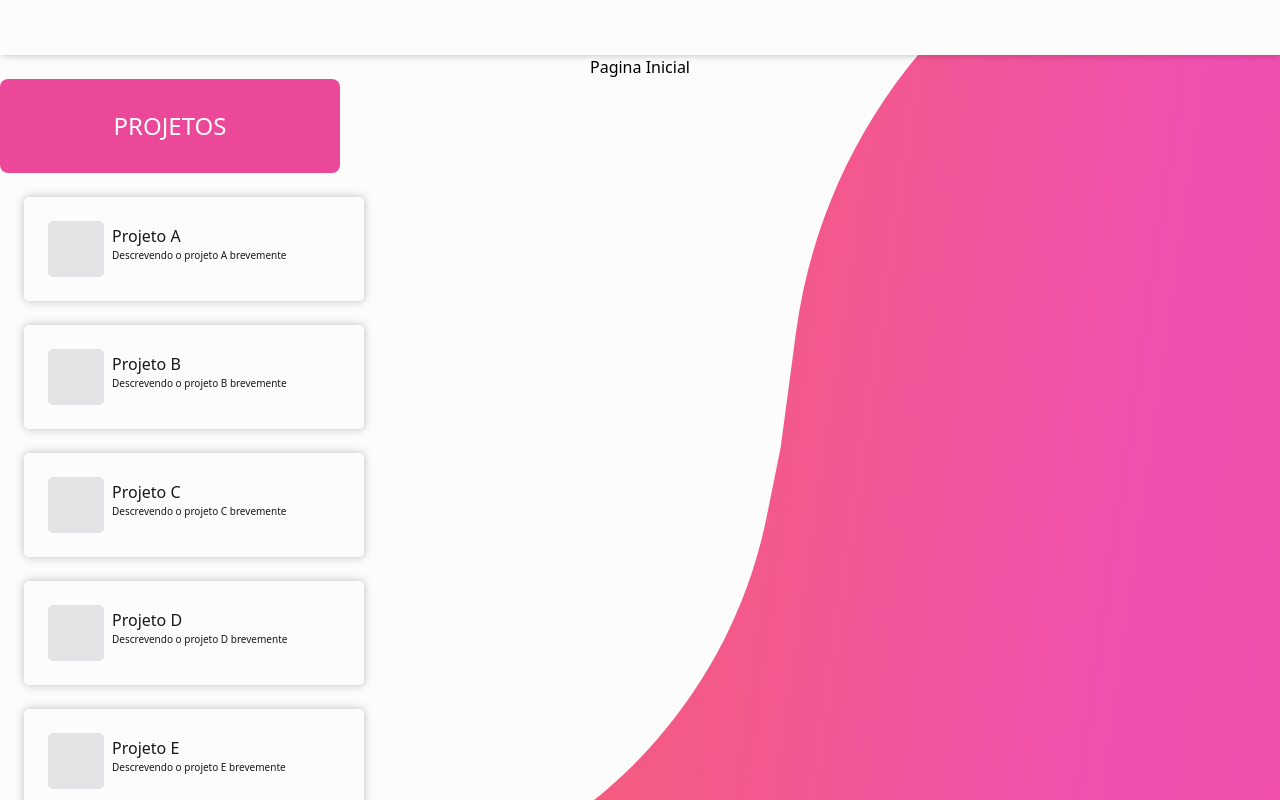
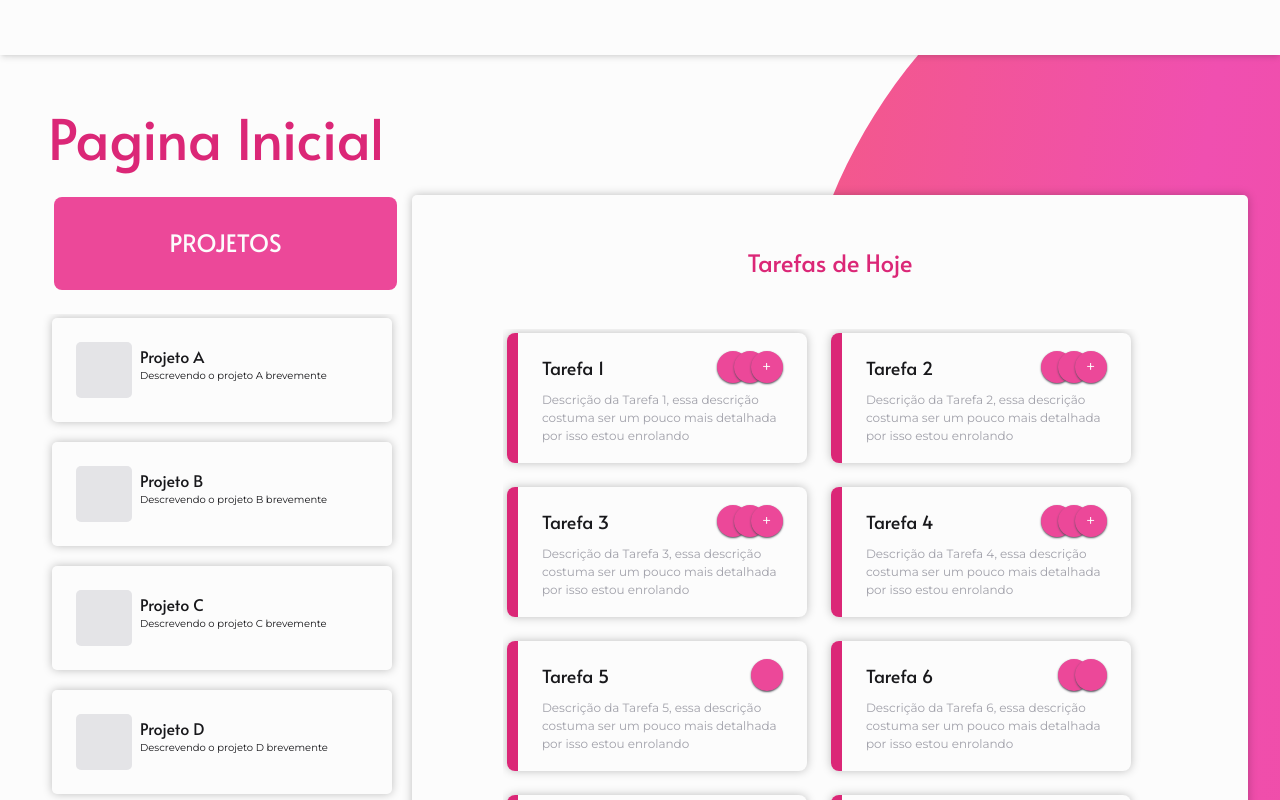
Before and after one commit to Jonatass06/gerenciador, a Next.js app: page / in a window 1280 px wide. Built offline with nearby package versions, Linux system fonts and the light colour scheme.

Commit message:
Finalização da Pagina Inicial

```diff
--- /dev/null
+++ b/components/Fotos.jsx
@@ -0,0 +1,25 @@
+export default function Fotos(props) {
+    const estilo = " ml-[-15px] rounded-full w-8 h-8 bg-pink-500 text-white overflow-clip flex shadow-sm shadow-zinc-600 items-center justify-center"
+
+    return (
+        <div className="flex relativ justify-end ml-[15px]">
+            {
+
+                props.fotos.map(foto => {
+                    if (props.fotos.indexOf(foto) < props.max) {
+                        if (foto.foto == "") {
+                            return <div key={props.fotos.indexOf(foto)} className={estilo} title={foto.nome}></div>
+                        }
+                        return <div key={props.fotos.indexOf(foto)} className={estilo} title={foto.nome}><img src={foto.foto} className="w-max h-max" /></div>
+                    }
+                    if (props.fotos.indexOf(foto) == props.max) {
+                        if (foto.foto == "") {
+                            return <div key={props.fotos.length - 1} className={estilo} title="Mais"> + </div>
+                        }
+                        return <div key={props.fotos.length - 1} className={estilo} title="Mais"> + </div>
+                    }
+                })
+            }
+        </div>
+    )
+}
--- a/components/Grafico.jsx
+++ b/components/Grafico.jsx
@@ -4,10 +4,12 @@ export default function Grafico({ porcentagem }) {
         transform: "rotate(-"+ (180-((porcentagem/100)*180))+"deg)"
     }
     return (
-        <div className="relative flex justify-center h-[150px] w-full">
+        <div className="relative flex justify-center h-[130px] w-full">
             <div className="flex justify-center w-full">
                 <div className="w-min h-[77px] flex overflow-clip absolute">
-                    <div className="w-[155px] h-[155px] border-[15px] rounded-full border-zinc-200 flex items-start p-6 justify-center ">{porcentagem}%</div>
+                    <div className="w-[155px] h-[155px] border-[15px] rounded-full border-zinc-200 flex items-start p-6 justify-center ">
+                        {porcentagem}%
+                    </div>
                 </div>
                 <div className="h-[77px] overflow-x-clip overflow-y-clip absolute flex justify-center">
                     <div className="h-[155px] flex items-start justify-center" style={transform}>
--- a/components/Header.jsx
+++ b/components/Header.jsx
@@ -1,5 +1,6 @@
-export default function Header(){
+export default function Header({setPrimary, setSecondary}){
     return(
-        <header className='w-full bg-white h-[55px] shadow-md'></header>
+        <header className='w-full bg-white h-[55px] shadow-md'>
+        </header>
     )
 }
--- a/components/Projeto.jsx
+++ b/components/Projeto.jsx
@@ -1,29 +1,27 @@
 import { useState } from "react"
 import Grafico from "./Grafico"
-import Grupos from "./Grupos"
+import Grupos from "./Fotos"
 
 export default function Projeto(props){
     const [emCima, setEmCima] = useState(false);
 
     return (
-        <div className="flex flex-col p-6 shadow-pre bg-white m-6 rounded-[5px] w-[340px]"
+        <div className="flex flex-col p-6 shadow-pre m-5 mt-1 bg-white rounded-[5px] w-[340px] "
         onMouseEnter={() =>{setEmCima(true)}} onMouseLeave={() =>{setEmCima(false)}} >
             <div className="flex gap-2 flex-1 items-center">
                 <div className="bg-zinc-200 h-14 w-14 rounded-[5px]"></div>
                 <div className="h-14 flex flex-col justify-center gap-3">
-                    <h6 className="text-[16px] text-zinc-900 h-min leading-[0px]">{props.nome}</h6>
+                    <h6 className="text-[16px] text-zinc-900 h-min leading-[0px] font-alata">{props.nome}</h6>
                     <p className="text-[10px] text-zinc-900">{props.descricao}</p>
                 </div>
             </div>
             {
                 emCima &&
-                <div className="flex flex-col justify-center items-center w-full gap-6">
-                <Grupos grupos={props.grupos}></Grupos>
+                <div className="flex flex-col justify-center items-center w-full gap-6 pt-12">
+                <Grupos fotos={props.grupos} max={4}></Grupos>
                 <Grafico porcentagem={props.porcentagem}></Grafico>
             </div>
             }
-
-
         </div>
     )
 }
--- /dev/null
+++ b/components/SVGPaginaInicial.jsx
@@ -0,0 +1,23 @@
+import { useState } from "react";
+
+export default function SVGPaginaInicial(){
+    const [primary, setPrimary] = useState("#EF4996");
+    const [secondary, setSecondary] = useState("#FE7A08");
+    return (
+        <svg xmlns="http://www.w3.org/2000/svg" width="1900" height="930" viewBox="0 0 1900 930" fill="none" className='fixed z-[998]'>
+        <path d="M1279.23 -532.274L1899.12 51.0295L1844.44 316.431C1834.84 363.028 1820.63 408.557 1802.03 452.347L1734.52
+        611.264C1709.8 669.473 1664.73 716.69 1607.73 744.099C1547.17 773.223 1500.21 824.639 1476.69 887.59L1440.49 984.467C1414.26
+        1054.66 1364.36 1113.51 1299.4 1150.87C1260.33 1173.34 1226.41 1203.76 1199.84 1240.17L811.38 1772.47L434.952 1597.72C258.302
+        1515.71 109.444 1383.9 6.6538 1218.48L-108.14 1033.74L98.4043 1054.87C181.924 1063.42 264.253 1030.04 318.246 965.751C344.915
+        933.997 378.97 909.272 417.422 893.746L471.486 871.917C623.399 810.579 734.331 677.018 766.744 516.427L780.65 447.53L795.943
+        332.823C815.241 188.066 891.691 57.0618 1008.23 -30.9492C1094.98 -96.4621 1160.21 -186.364 1195.58 -289.155L1279.23 -532.274Z" fill="url(#paint0_linear_1020_10332)" />
+        <defs>
+          <linearGradient id="paint0_linear_1020_10332" x1="2038.26" y1="197.085" x2="-662.773" y2="-191.676" gradientUnits="userSpaceOnUse">
+            <stop offset="0.0208333" stopColor={primary} />
+            <stop offset="0.304639" stopColor="#F04FB0" />
+            <stop offset="0.947917" stopColor={secondary} />
+          </linearGradient>
+        </defs>
+      </svg>
+    )
+}
--- a/components/Tarefa.jsx
+++ b/components/Tarefa.jsx
@@ -0,0 +1,16 @@
+import Usuarios from "./Fotos";
+
+export default function Tarefa(props) {
+    return (
+        <div className=" shadow-pre bg-white rounded-[8px] overflow-clip flex relative h-[130px] w-[300px]">
+            <div className="bg-pink-600 h-full w-3"></div>
+            <div className="w-full flex  flex-col px-6 justify-center items-center]">
+                <div className="flex w-full  justify-end items-center">
+                    <h6 className="text-[18px] text-zinc-900 w-full font-alata ">{props.nome}</h6>
+                    <Usuarios fotos={props.usuarios} max={2}></Usuarios>
+                </div>
+                <p className="mt-2 text-[12px] text-zinc-400">{props.descricao}</p>
+            </div>
+        </div>
+    )
+}
--- a/data/projetos.js
+++ b/data/projetos.js
@@ -1,41 +1,92 @@
 const projetos = [
-
   {
-        nome:"Projeto A",
-        descricao:"Descrevendo o projeto A brevemente",
+    nome: "Projeto A",
+    descricao: "Descrevendo o projeto A brevemente",
     porcentagem: 100,
-        grupos: ["Grupo 1", "Grupo 2", "Grupo 3", "Grupo 4"]
-    },{
-        nome:"Projeto B",
-        descricao:"Descrevendo o projeto B brevemente",
+    grupos: [
+      { nome: "Grupo 1", foto: "" },
+      { nome: "Grupo 2", foto: "" },
+      { nome: "Grupo 3", foto: "" },
+      { nome: "Grupo 4", foto: "" },
+    ],
+  },
+  {
+    nome: "Projeto B",
+    descricao: "Descrevendo o projeto B brevemente",
     porcentagem: 88,
-        grupos: ["Grupo 1", "Grupo 2", "Grupo 3", "Grupo 4", "Grupo 5", "Grupo 6", "Grupo 7"]
-    },{
-        nome:"Projeto C",
-        descricao:"Descrevendo o projeto C brevemente",
+    grupos: [
+      { nome: "Grupo 1", foto: "" },
+      { nome: "Grupo 2", foto: "" },
+      { nome: "Grupo 3", foto: "" },
+      { nome: "Grupo 4", foto: "" },
+      { nome: "Grupo 5", foto: "" },
+      { nome: "Grupo 6", foto: "" },
+      { nome: "Grupo 7", foto: "" },
+    ],
+  },
+  {
+    nome: "Projeto C",
+    descricao: "Descrevendo o projeto C brevemente",
     porcentagem: 56,
-        grupos: ["Grupo 1", "Grupo 2", "Grupo 3"]
-    },{
-        nome:"Projeto D",
-        descricao:"Descrevendo o projeto D brevemente",
+    grupos: [
+      { nome: "Grupo 1", foto: "" },
+      { nome: "Grupo 2", foto: "" },
+      { nome: "Grupo 3", foto: "" },
+    ],
+  },
+  {
+    nome: "Projeto D",
+    descricao: "Descrevendo o projeto D brevemente",
     porcentagem: 34,
-        grupos: ["Grupo 1", "Grupo 2", "Grupo 3", "Grupo 4", "Grupo 5", "Grupo 6", "Grupo 7", "Grupo 8", "Grupo 9", "Grupo 10"]
-    },{
-        nome:"Projeto E",
-        descricao:"Descrevendo o projeto E brevemente",
+    grupos: [
+      { nome: "Grupo 1", foto: "" },
+      { nome: "Grupo 2", foto: "" },
+      { nome: "Grupo 3", foto: "" },
+      { nome: "Grupo 4", foto: "" },
+      { nome: "Grupo 5", foto: "" },
+      { nome: "Grupo 6", foto: "" },
+      { nome: "Grupo 7", foto: "" },
+      { nome: "Grupo 8", foto: "" },
+      { nome: "Grupo 9", foto: "" },
+      { nome: "Grupo 10", foto: "" },
+    ],
+  },
+  {
+    nome: "Projeto E",
+    descricao: "Descrevendo o projeto E brevemente",
     porcentagem: 86,
-        grupos: ["Grupo 1", "Grupo 2", "Grupo 3", "Grupo 4", "Grupo 5", "Grupo 6"]
-    },{
-        nome:"Projeto F",
-        descricao:"Descrevendo o projeto F brevemente",
+    grupos: [
+      { nome: "Grupo 1", foto: "" },
+      { nome: "Grupo 2", foto: "" },
+      { nome: "Grupo 3", foto: "" },
+      { nome: "Grupo 4", foto: "" },
+      { nome: "Grupo 5", foto: "" },
+      { nome: "Grupo 6", foto: "" },
+    ],
+  },
+  {
+    nome: "Projeto F",
+    descricao: "Descrevendo o projeto F brevemente",
     porcentagem: 0,
-        grupos: ["Grupo 1", "Grupo 2", "Grupo 3", "Grupo 4", "Grupo 5", "Grupo 6", "Grupo 7"]
-    },{
-        nome:"Projeto G",
-        descricao:"Descrevendo o projeto G brevemente",
+    grupos: [
+      { nome: "Grupo 1", foto: "" },
+      { nome: "Grupo 2", foto: "" },
+      { nome: "Grupo 3", foto: "" },
+      { nome: "Grupo 4", foto: "" },
+      { nome: "Grupo 5", foto: "" },
+      { nome: "Grupo 6", foto: "" },
+      { nome: "Grupo 7", foto: "" },
+    ],
+  },
+  {
+    nome: "Projeto G",
+    descricao: "Descrevendo o projeto G brevemente",
     porcentagem: 5,
-        grupos: ["Grupo 1", "Grupo 2"]
-    }
-]
+    grupos: [
+      { nome: "Grupo 1", foto: "" },
+      { nome: "Grupo 2", foto: "" },
+    ],
+  },
+];
 
 export default projetos;
--- a/data/tarefas-do-dia.js
+++ b/data/tarefas-do-dia.js
@@ -1,57 +1,171 @@
 const tarefas = [
   {
     nome: "Tarefa 1",
-        descricao:"Descrição da Tarefa 1, essa descrição costuma ser um pouco mais detalhada por isso estou enrolando",
-        usuarios: ["Usuario 1", "Usuario 2", "Usuario 3"]
-    },{
+    descricao:
+      "Descrição da Tarefa 1, essa descrição costuma ser um pouco mais detalhada por isso estou enrolando",
+    usuarios: [
+      { nome: "Usuario 1", foto: "" },
+      { nome: "Usuario 2", foto: "" },
+      { nome: "Usuario 3", foto: "" },
+    ],
+  },
+  {
     nome: "Tarefa 2",
-        descricao:"Descrição da Tarefa 2, essa descrição costuma ser um pouco mais detalhada por isso estou enrolando",
-        usuarios: ["Usuario 1", "Usuario 2", "Usuario 3","Usuario 4", "Usuario 5", "Usuario 6"]
-    },{
+    descricao:
+      "Descrição da Tarefa 2, essa descrição costuma ser um pouco mais detalhada por isso estou enrolando",
+    usuarios: [
+      { nome: "Usuario 1", foto: "" },
+      { nome: "Usuario 2", foto: "" },
+      { nome: "Usuario 3", foto: "" },
+      { nome: "Usuario 4", foto: "" },
+      { nome: "Usuario 5", foto: "" },
+      { nome: "Usuario 6", foto: "" },
+    ],
+  },
+  {
     nome: "Tarefa 3",
-        descricao:"Descrição da Tarefa 3, essa descrição costuma ser um pouco mais detalhada por isso estou enrolando",
-        usuarios: ["Usuario 1", "Usuario 2", "Usuario 3", "Usuario 4", "Usuario 5", "Usuario 6", "Usuario 7", "Usuario 8", "Usuario 9"]
-    },{
+    descricao:
+      "Descrição da Tarefa 3, essa descrição costuma ser um pouco mais detalhada por isso estou enrolando",
+    usuarios: [
+      { nome: "Usuario 1", foto: "" },
+      { nome: "Usuario 2", foto: "" },
+      { nome: "Usuario 3", foto: "" },
+      { nome: "Usuario 4", foto: "" },
+      { nome: "Usuario 5", foto: "" },
+      { nome: "Usuario 6", foto: "" },
+      { nome: "Usuario 7", foto: "" },
+      { nome: "Usuario 8", foto: "" },
+      { nome: "Usuario 9", foto: "" },
+    ],
+  },
+  {
     nome: "Tarefa 4",
-        descricao:"Descrição da Tarefa 4, essa descrição costuma ser um pouco mais detalhada por isso estou enrolando",
-        usuarios: ["Usuario 1", "Usuario 2", "Usuario 3", "Usuario 4", "Usuario 5", "Usuario 6", "Usuario 7", "Usuario 8", "Usuario 9", "Usuario 10", "Usuario 11"]
-    },{
+    descricao:
+      "Descrição da Tarefa 4, essa descrição costuma ser um pouco mais detalhada por isso estou enrolando",
+    usuarios: [
+      { nome: "Usuario 1", foto: "" },
+      { nome: "Usuario 2", foto: "" },
+      { nome: "Usuario 3", foto: "" },
+      { nome: "Usuario 4", foto: "" },
+      { nome: "Usuario 5", foto: "" },
+      { nome: "Usuario 6", foto: "" },
+      { nome: "Usuario 7", foto: "" },
+      { nome: "Usuario 8", foto: "" },
+      { nome: "Usuario 9", foto: "" },
+      { nome: "Usuario 10", foto: "" },
+      { nome: "Usuario 11", foto: "" },
+    ],
+  },
+  {
     nome: "Tarefa 5",
-        descricao:"Descrição da Tarefa 5, essa descrição costuma ser um pouco mais detalhada por isso estou enrolando",
-        usuarios: ["Usuario 1"]
-    },{
+    descricao:
+      "Descrição da Tarefa 5, essa descrição costuma ser um pouco mais detalhada por isso estou enrolando",
+    usuarios: [{ nome: "Usuario 1", foto: "" }],
+  },
+  {
     nome: "Tarefa 6",
-        descricao:"Descrição da Tarefa 6, essa descrição costuma ser um pouco mais detalhada por isso estou enrolando",
-        usuarios: ["Usuario 1", "Usuario 2"]
-    },{
+    descricao:
+      "Descrição da Tarefa 6, essa descrição costuma ser um pouco mais detalhada por isso estou enrolando",
+    usuarios: [
+      { nome: "Usuario 1", foto: "" },
+      { nome: "Usuario 2", foto: "" },
+    ],
+  },
+  {
     nome: "Tarefa 7",
-        descricao:"Descrição da Tarefa 7, essa descrição costuma ser um pouco mais detalhada por isso estou enrolando",
-        usuarios: ["Usuario 1", "Usuario 2", "Usuario 3", "Usuario 4", "Usuario 5"]
-    },{
+    descricao:
+      "Descrição da Tarefa 7, essa descrição costuma ser um pouco mais detalhada por isso estou enrolando",
+    usuarios: [
+      { nome: "Usuario 1", foto: "" },
+      { nome: "Usuario 2", foto: "" },
+      { nome: "Usuario 3", foto: "" },
+      { nome: "Usuario 4", foto: "" },
+      { nome: "Usuario 5", foto: "" },
+    ],
+  },
+  {
     nome: "Tarefa 8",
-        descricao:"Descrição da Tarefa 8, essa descrição costuma ser um pouco mais detalhada por isso estou enrolando",
-        usuarios: ["Usuario 1", "Usuario 2", "Usuario 3"]
-    },{
+    descricao:
+      "Descrição da Tarefa 8, essa descrição costuma ser um pouco mais detalhada por isso estou enrolando",
+    usuarios: [
+      { nome: "Usuario 1", foto: "" },
+      { nome: "Usuario 2", foto: "" },
+      { nome: "Usuario 3", foto: "" },
+    ],
+  },
+  {
     nome: "Tarefa 9",
-        descricao:"Descrição da Tarefa 9, essa descrição costuma ser um pouco mais detalhada por isso estou enrolando",
-        usuarios: ["Usuario 1", "Usuario 2", "Usuario 3", "Usuario 4"]
-    },{
+    descricao:
+      "Descrição da Tarefa 9, essa descrição costuma ser um pouco mais detalhada por isso estou enrolando",
+    usuarios: [
+      { nome: "Usuario 1", foto: "" },
+      { nome: "Usuario 2", foto: "" },
+      { nome: "Usuario 3", foto: "" },
+      { nome: "Usuario 4", foto: "" },
+    ],
+  },
+  {
     nome: "Tarefa 10",
-        descricao:"Descrição da Tarefa 10, essa descrição costuma ser um pouco mais detalhada por isso estou enrolando",
-        usuarios: ["Usuario 1", "Usuario 2", "Usuario 3", "Usuario 4", "Usuario 5", "Usuario 6", "Usuario 7", "Usuario 8"]
-    },{
+    descricao:
+      "Descrição da Tarefa 10, essa descrição costuma ser um pouco mais detalhada por isso estou enrolando",
+    usuarios: [
+      { nome: "Usuario 1", foto: "" },
+      { nome: "Usuario 2", foto: "" },
+      { nome: "Usuario 3", foto: "" },
+      { nome: "Usuario 4", foto: "" },
+      { nome: "Usuario 5", foto: "" },
+      { nome: "Usuario 6", foto: "" },
+      { nome: "Usuario 7", foto: "" },
+      { nome: "Usuario 8", foto: "" },
+    ],
+  },
+  {
     nome: "Tarefa 11",
-        descricao:"Descrição da Tarefa 11, essa descrição costuma ser um pouco mais detalhada por isso estou enrolando",
-        usuarios: ["Usuario 1", "Usuario 2", "Usuario 3", "Usuario 4", "Usuario 5", "Usuario 6", "Usuario 7"]
-    },{
+    descricao:
+      "Descrição da Tarefa 11, essa descrição costuma ser um pouco mais detalhada por isso estou enrolando",
+    usuarios: [
+      { nome: "Usuario 1", foto: "" },
+      { nome: "Usuario 2", foto: "" },
+      { nome: "Usuario 3", foto: "" },
+      { nome: "Usuario 4", foto: "" },
+      { nome: "Usuario 5", foto: "" },
+      { nome: "Usuario 6", foto: "" },
+      { nome: "Usuario 7", foto: "" },
+    ],
+  },
+  {
     nome: "Tarefa 12",
-        descricao:"Descrição da Tarefa 12, essa descrição costuma ser um pouco mais detalhada por isso estou enrolando",
-        usuarios: ["Usuario 1", "Usuario 2", "Usuario 3", "Usuario 4", "Usuario 5", "Usuario 6", "Usuario 7", "Usuario 8", "Usuario 9", "Usuario 10"]
-    },{
+    descricao:
+      "Descrição da Tarefa 12, essa descrição costuma ser um pouco mais detalhada por isso estou enrolando",
+    usuarios: [
+      { nome: "Usuario 1", foto: "" },
+      { nome: "Usuario 2", foto: "" },
+      { nome: "Usuario 3", foto: "" },
+      { nome: "Usuario 4", foto: "" },
+      { nome: "Usuario 5", foto: "" },
+      { nome: "Usuario 6", foto: "" },
+      { nome: "Usuario 7", foto: "" },
+      { nome: "Usuario 8", foto: "" },
+      { nome: "Usuario 9", foto: "" },
+      { nome: "Usuario 10", foto: "" },
+    ],
+  },
+  {
     nome: "Tarefa 13",
-        descricao:"Descrição da Tarefa 13, essa descrição costuma ser um pouco mais detalhada por isso estou enrolando",
-        usuarios: ["Usuario 1", "Usuario 2", "Usuario 3", "Usuario 4", "Usuario 5", "Usuario 6", "Usuario 7", "Usuario 8", "Usuario 9"]
-    }
-]
+    descricao:
+      "Descrição da Tarefa 13, essa descrição costuma ser um pouco mais detalhada por isso estou enrolando",
+    usuarios: [
+      { nome: "Usuario 1", foto: "" },
+      { nome: "Usuario 2", foto: "" },
+      { nome: "Usuario 3", foto: "" },
+      { nome: "Usuario 4", foto: "" },
+      { nome: "Usuario 5", foto: "" },
+      { nome: "Usuario 6", foto: "" },
+      { nome: "Usuario 7", foto: "" },
+      { nome: "Usuario 8", foto: "" },
+      { nome: "Usuario 9", foto: "" },
+    ],
+  },
+];
 
 export default tarefas;
--- a/pages/index.jsx
+++ b/pages/index.jsx
@@ -2,44 +2,46 @@
 import projetos from "@/data/projetos";
 import Header from "../components/Header";
 import Projeto from "@/components/Projeto";
+import tarefas from "@/data/tarefas-do-dia";
+import Tarefa from "@/components/Tarefa";
+import SVGPaginaInicial from "@/components/SVGPaginaInicial";
 
 
 export default function Home() {
 
-  let primary ="#EF4996" ;
-  let secondary = "#FE7A08";
-
   return (
     <div className="bg-white w-screen h-screen">
-      <svg xmlns="http://www.w3.org/2000/svg" width="1900" height="930" viewBox="0 0 1900 930" fill="none" className='fixed z-[998]'>
-        <path d="M1279.23 -532.274L1899.12 51.0295L1844.44 316.431C1834.84 363.028 1820.63 408.557 1802.03 452.347L1734.52 611.264C1709.8 669.473 1664.73 716.69 1607.73 744.099C1547.17 773.223 1500.21 824.639 1476.69 887.59L1440.49 984.467C1414.26 1054.66 1364.36 1113.51 1299.4 1150.87C1260.33 1173.34 1226.41 1203.76 1199.84 1240.17L811.38 1772.47L434.952 1597.72C258.302 1515.71 109.444 1383.9 6.6538 1218.48L-108.14 1033.74L98.4043 1054.87C181.924 1063.42 264.253 1030.04 318.246 965.751C344.915 933.997 378.97 909.272 417.422 893.746L471.486 871.917C623.399 810.579 734.331 677.018 766.744 516.427L780.65 447.53L795.943 332.823C815.241 188.066 891.691 57.0618 1008.23 -30.9492C1094.98 -96.4621 1160.21 -186.364 1195.58 -289.155L1279.23 -532.274Z" fill="url(#paint0_linear_1020_10332)"/>
-        <defs>
-          <linearGradient id="paint0_linear_1020_10332" x1="2038.26" y1="197.085" x2="-662.773" y2="-191.676" gradientUnits="userSpaceOnUse">
-            <stop offset="0.0208333" stop-color={primary}/>
-            <stop offset="0.304639" stop-color="#F04FB0"/>
-            <stop offset="0.947917" stop-color={secondary}/>
-          </linearGradient>
-        </defs>
-      </svg>
+      <SVGPaginaInicial></SVGPaginaInicial>
       <div className='fundo h-screen w-screen fixed z-[999] justify-center'>
-          <Header></Header>
-          <div className='text-center'>Pagina Inicial</div>
-          <div className='flex'>
-            <div>
-                <div className=" bg-pink-500 w-[340px] h-[94px] rounded-[8px] flex justify-center items-center text-[24px] text-white"> PROJETOS </div>
-                <div className=" overflow-auto h-[684px]">
+        <Header setPrimary={(v => { setPrimary(v) })} setSecondary={(v => { setSecondary(v) })}></Header>
+        <div className="w-screen flex justify-center mt-10 mb-4">
+          <h1 className="ml-4 text-pink-600 w-[1200px] text-start">Pagina Inicial</h1>
+        </div>
+        <div className='flex items-center justify-center'>
+          <div className="flex flex-col items-start justify-center gap-6 h-[680px]">
+            <div className=" ml-[22px] bg-pink-500 w-[343px] h-[94px] rounded-[8px] flex
+            justify-center items-center text-[24px] text-white font-alata">
+              PROJETOS
+            </div>
+            <div className="overflow-y-scroll w-max h-[570px]">
               {projetos.map(projeto => {
-                  return <Projeto nome={projeto.nome} descricao ={projeto.descricao} grupos={projeto.grupos}
+                return <Projeto nome={projeto.nome} descricao={projeto.descricao} grupos={projeto.grupos}
                   porcentagem={projeto.porcentagem} key={projetos.indexOf(projeto)}></Projeto>
-                })}
-
-                </div>
-
-            </div>
-            <div>
-
+              })}
             </div>
           </div>
+          <div className="bg-white h-[684px] w-[836px] flex flex-col items-center
+          justify-center gap-12 rounded-[5px] shadow-pre">
+            <h5 className=" text-pink-600">Tarefas de Hoje</h5>
+            <div className="hover:overflow-y-auto overflow-clip w-[655px]
+            h-[500px] flex flex-wrap gap-6 p-1">
+              {tarefas.map(tarefa => {
+                return <Tarefa nome={tarefa.nome} descricao={tarefa.descricao}
+                usuarios={tarefa.usuarios} key={tarefas.indexOf(tarefa)}></Tarefa>
+              })}
+            </div>
+          </div>
+        </div>
       </div>
     </div>
 
--- a/styles/globals.css
+++ b/styles/globals.css
@@ -1,3 +1,4 @@
+@import url('https://fonts.googleapis.com/css2?family=Alata&family=Montserrat&display=swap');
 @tailwind base;
 @tailwind components;
 @tailwind utilities;
@@ -14,6 +15,18 @@
     --background-start-rgb: 0, 0, 0;
     --background-end-rgb: 0, 0, 0;
   }
+}
+
+h1{
+  @apply  text-[56px] font-alata;
+}
+
+h5{
+  @apply text-[24px] font-alata;
+}
+
+*{
+  @apply font-montserrat;
 }
 
 body {
@@ -34,3 +47,19 @@ body {
 @apply absolute;
   clip:rect(0px,77px, 77px,0px);
 }
+
+/* width */
+::-webkit-scrollbar {
+    width: 0px;
+}
+
+
+::-webkit-scrollbar-track {
+    background: none;
+}
+
+/* Handle */
+::-webkit-scrollbar-thumb {
+    background: none;
+    border-radius: 5px;
+}
```
Also changed, not shown: components/Grupos.jsx (deleted, +0 -23 lines), tailwind.config.js (+6 -1 lines). Lines whose indentation alone changed are shown as unchanged.
